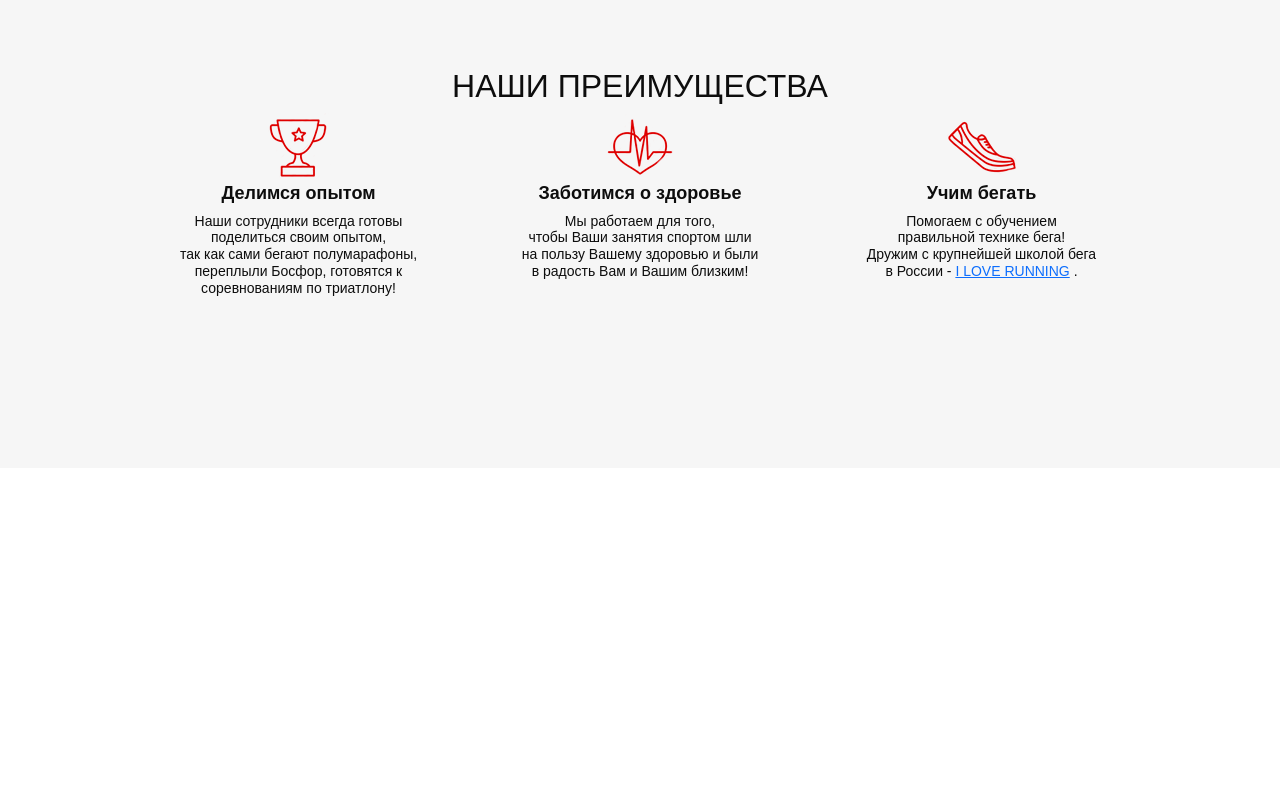
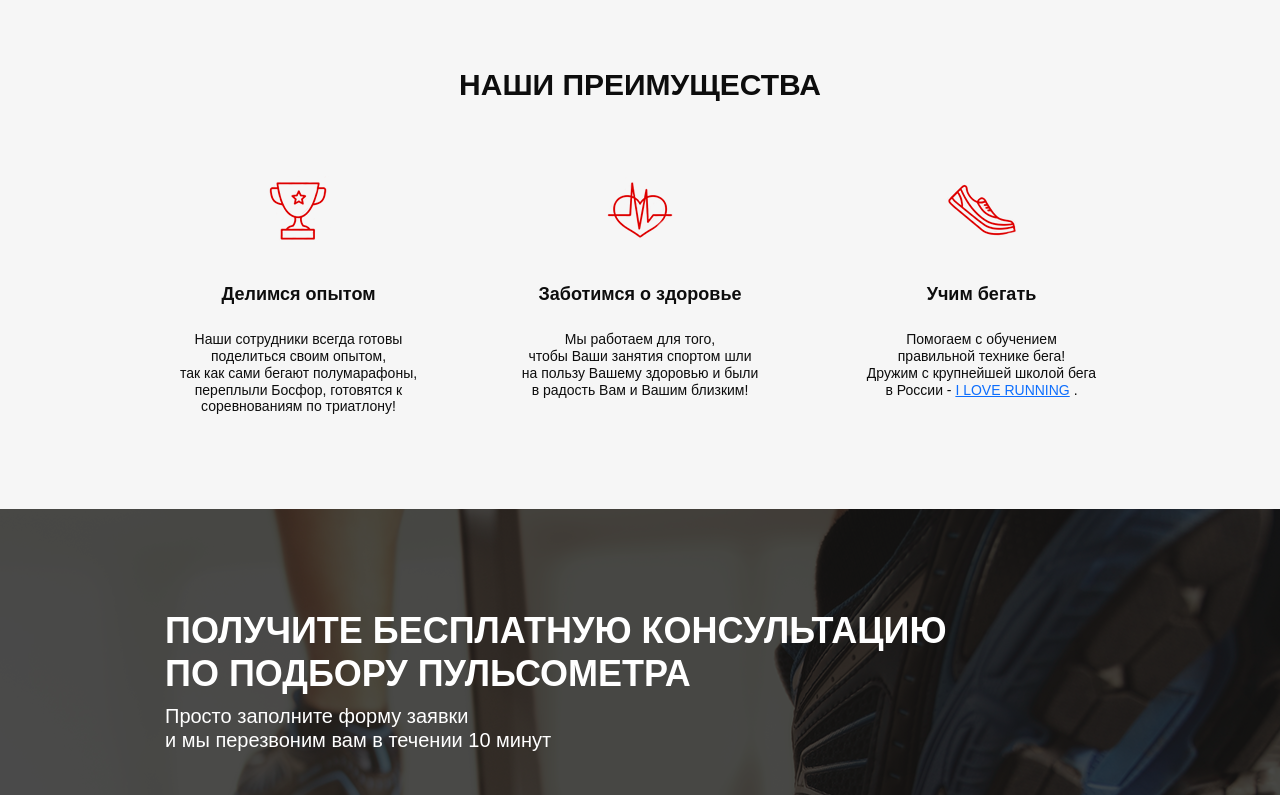
Before and after one commit to Natalia-gamr/Run_smart, a website: page src/index.html in a window 1280 px wide. Shown: the part 689-1484 px from the top of the page. Before the commit the page ends 1157 px from the top, so only its background shows below. Drawn offline with Linux system fonts and the light colour scheme.

Commit message:
add consultation

```diff
--- /dev/null
+++ b/src/css/blocks/title.css
@@ -0,0 +1 @@
+.title{margin-bottom:65px;font-size:30px;line-height:1.2;font-weight:700;color:#0d0d0d;text-align:center}
--- a/src/index.html
+++ b/src/index.html
@@ -52,10 +52,11 @@
         </div>
     </div>
     <div class="advantages">
+        <div class="container">
             <div class="advantages__wrapper">
-            <div class="advantages__heading">
-                <h2>НАШИ ПРЕИМУЩЕСТВА</h2>
-            </div>
+                <h2 class="title">
+                    НАШИ ПРЕИМУЩЕСТВА
+                </h2>
                 <div class="advantages__icons">
                     <div class="advantages__icon">
                         <img src="icons/cup.png" alt="cup">
@@ -79,5 +80,16 @@
                 </div>
             </div>
         </div>
+    </div>
+    <div class="consultation">
+        <div class="container">
+            <h2 class="title title_left">
+                Получите бесплатную консультацию <br> по подбору пульсометра
+            </h2>
+            <div class="consultation__descr">
+                Просто заполните форму заявки <br> и мы перезвоним вам в течении 10 минут
+            </div>
+        </div>
+    </div>
 </body>
 </html>
--- a/src/sass/blocks/_advantages.sass
+++ b/src/sass/blocks/_advantages.sass
@@ -6,14 +6,8 @@
         display: flex
         flex-direction: column
         align-items: center
-
-    &__heading
-        font-size: 30px
-        line-height: 1.2
-        font-weight: 700
-        color: #0d0d0d
-        text-align: center
     &__icons
+        margin-top: 65px
         display: flex
         justify-content: space-between
         width: 922px
@@ -21,6 +15,7 @@
         width: 239px
         text-align: center
         h3
+            margin: 38px 0 26px 0
             font-size: 18px
             line-height: 1.2
             font-weight: 700
--- /dev/null
+++ b/src/sass/blocks/_consultation.sass
@@ -0,0 +1,9 @@
+.consultation
+    min-height: 680px
+    padding: 100px 0 92px 0
+    background: url(../img/bg_consultation.png) center (center/cover) no-repeat
+    &__descr
+        font-size: 20px;
+        line-height: 1.2;
+        font-weight: 500;
+        color: #ffffff;
--- /dev/null
+++ b/src/sass/blocks/_title.sass
@@ -0,0 +1,11 @@
+.title
+    font-size: 30px
+    line-height: 1.2
+    font-weight: 700
+    color: #0d0d0d
+    text-align: center
+    text-transform: uppercase
+    &_left
+        font-size: 36px;
+        color: #ffffff;
+        text-align: left
--- a/src/sass/style.sass
+++ b/src/sass/style.sass
@@ -8,3 +8,5 @@
 @import 'blocks/_header'
 @import 'blocks/_button'
 @import 'blocks/_advantages'
+@import 'blocks/_title'
+@import 'blocks/_consultation'
```
Also changed, not shown: package.json (+4 -3 lines), src/css/blocks/title.min.css (added), src/css/style.css, src/css/style.min.css, src/img/bg_consultation.png (added), 1 other file. Lines whose indentation alone changed are shown as unchanged.
